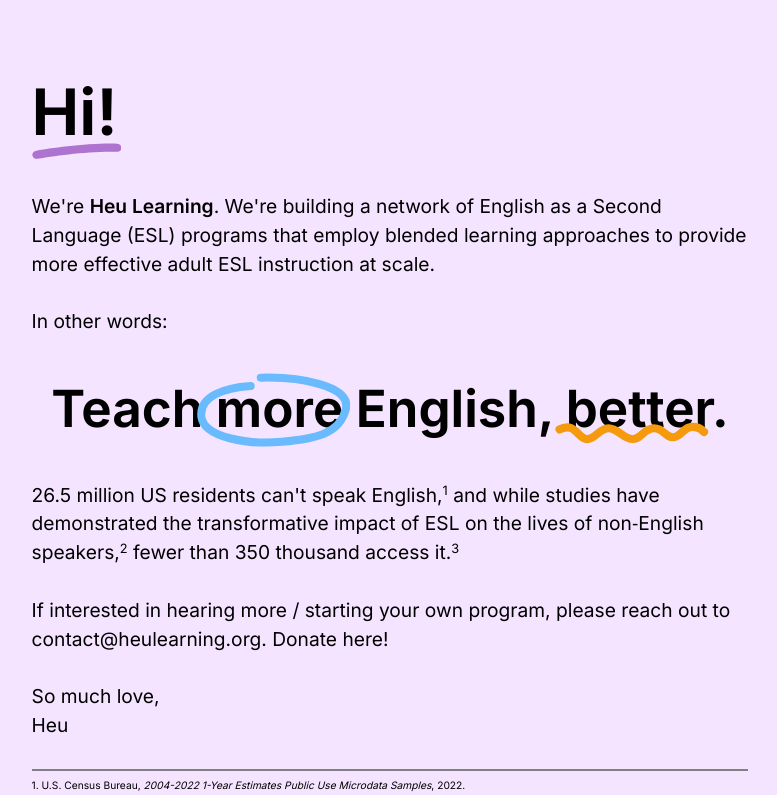
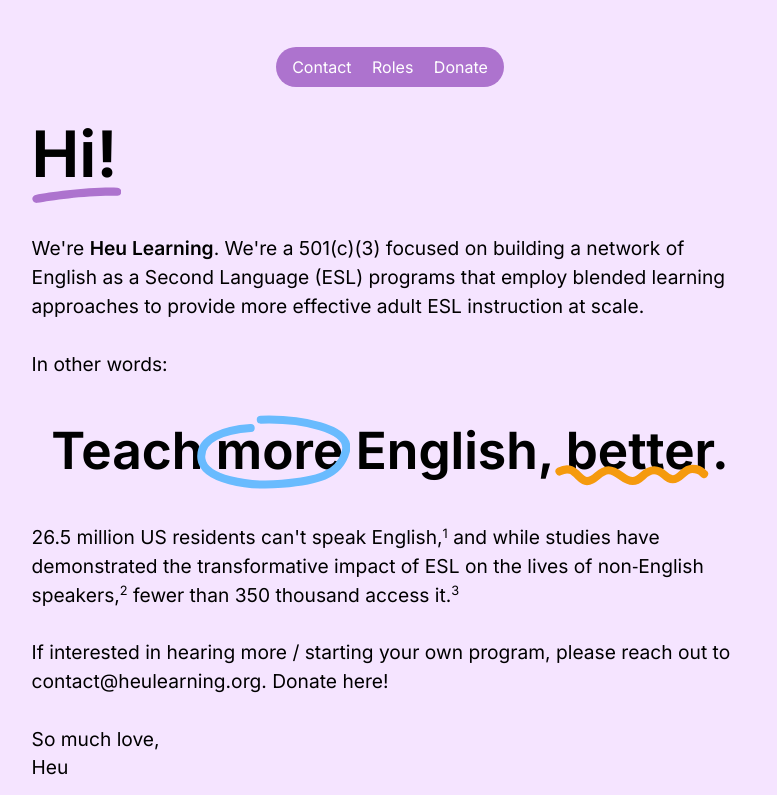
Before and after one commit to juliaying26/HeuLandingPage, a Next.js app in the folder frontend/: page / in a window 1280 px wide. Shown: the top 795 px of the page, without its empty margins (250-1027 px from the left). Built offline with nearby package versions, Linux system fonts and the light colour scheme.

Commit message:
added navbar with contact roles and donate

```diff
--- a/frontend/components/Body.module.css
+++ b/frontend/components/Body.module.css
@@ -1,4 +1,5 @@
 .body {
+  padding-top: 1vw;
   font-size: 1.5vw;
   hyphens: none;
 }
@@ -15,7 +16,7 @@
 }
 
 .boldText {
-    font-variation-settings: 'wght' 600;
+  font-variation-settings: "wght" 600;
   display: inline;
 }
 
--- a/frontend/components/Header.module.css
+++ b/frontend/components/Header.module.css
@@ -1,10 +1,12 @@
-
+.header {
+  position: relative;
+}
 
 .header_text {
   color: black;
   font-size: 5vw;
   font-weight: bold;
-  font-variation-settings: 'wght' 650;
+  font-variation-settings: "wght" 650;
   text-align: left;
   padding-bottom: 1.5vw;
 }
@@ -19,7 +21,7 @@
     width: 18vw !important;
     height: 5vw !important;
     position: absolute;
-    top: 27.5vw !important;
+    top: 23vw !important;
   }
 }
 
@@ -33,7 +35,7 @@
     width: 15vw !important;
     height: 4vw !important;
     position: absolute;
-    top: 23vw !important;
+    top: 18.4vw !important;
   }
 }
 
@@ -47,7 +49,7 @@
     width: 14vw !important;
     height: 4vw !important;
     position: absolute;
-    top: 22.2vw !important;
+    top: 17vw !important;
   }
 }
 
@@ -55,5 +57,5 @@
   width: 7vw;
   height: 3vw;
   position: absolute;
-  top: 10.3vw;
+  top: 5.4vw;
 }
--- /dev/null
+++ b/frontend/components/Navbar.module.css
@@ -0,0 +1,70 @@
+.navbar {
+  display: flex;
+  justify-content: center;
+  position: sticky;
+  top: 0;
+  background: #f5e4ff;
+  z-index: 100;
+  padding: 1.2vw 0 1.5vw 0;
+}
+
+.nav_links {
+  display: flex;
+  background: #ad73ce;
+  border-radius: 2vw;
+  padding: 0.62vw 1.5vw 0.62vw 1.5vw;
+  justify-content: space-between;
+  gap: 0.9vw;
+  align-items: center;
+  font-size: 1vw;
+  color: white;
+  font-family: "Inter", sans-serif;
+}
+
+.nav_buttons {
+  background: #ad73ce;
+  padding: 0.62vw 0.8vw 0.62vw 0.8vw;
+  color: white;
+}
+
+.nav_buttons_left {
+  background: #ad73ce;
+  padding: 0.62vw 0.8vw 0.62vw 1.3vw;
+  color: white;
+  border-radius: 2vw 0 0 2vw;
+}
+
+.nav_buttons_right {
+  background: #ad73ce;
+  padding: 0.62vw 1.3vw 0.62vw 0.8vw;
+  color: white;
+  border-radius: 0 2vw 2vw 0;
+}
+
+.nav_buttons:hover {
+  background: #c299dc;
+}
+
+.nav_buttons_left:hover {
+  background: #c299dc;
+}
+
+.nav_buttons_right:hover {
+  background: #c299dc;
+}
+
+.nav_links a:hover {
+  color: #f5e4ff;
+}
+
+.nav_divider {
+  display: block;
+  background: #ffffff;
+  width: 0.1vw;
+  height: 2vw;
+  opacity: 0%;
+}
+
+.donate {
+  color: #ffffff;
+}
--- a/frontend/components/body.tsx
+++ b/frontend/components/body.tsx
@@ -4,27 +4,89 @@
 export default function Body() {
   return (
     <div className={styles.body}>
-            <div>We&apos;re <div className={styles.boldText}>Heu Learning</div>. We&apos;re building a network of English as a Second Language (ESL) programs that employ blended learning approaches to provide more effective adult ESL instruction at scale.</div>
+      <div>
+        We&apos;re <div className={styles.boldText}>Heu Learning</div>.
+        We&apos;re a 501(c)(3) focused on building a network of English as a
+        Second Language (ESL) programs that employ blended learning approaches
+        to provide more effective adult ESL instruction at scale.
+      </div>
       <br></br>
       <div>In other words:</div>
       <br></br>
       <Hook />
       <br></br>
-            <div>26.5 million US residents can&apos;t speak English,<sup className={styles.footnote}>1</sup> and while studies have demonstrated the transformative impact of ESL on the lives of non‑English speakers,<sup className={styles.footnote}>2</sup> fewer than 350 thousand access it.<sup className={styles.footnote}>3</sup></div>
+      <div>
+        26.5 million US residents can&apos;t speak English,
+        <sup className={styles.footnote}>1</sup> and while studies have
+        demonstrated the transformative impact of ESL on the lives of
+        non‑English speakers,<sup className={styles.footnote}>2</sup> fewer than
+        350 thousand access it.<sup className={styles.footnote}>3</sup>
+      </div>
       <br></br>
       {/* <div>Our mission is to dramatically increase the <div className={styles.boldText}>supply</div> and <div className={styles.boldText}>effectiveness</div> of in‑person adult English instruction.</div> */}
       <div></div>
 
-
-            <div>If interested in hearing more / starting your own program, please reach out to <a href="mailto:contact@heulearning.org" className={styles.link}>contact@heulearning.org</a>. <a href="https://givebutter.com/launch-heu-learning" target="_blank" className={styles.link}>Donate here!</a></div>
+      <div>
+        If interested in hearing more / starting your own program, please reach
+        out to{" "}
+        <a href="mailto:contact@heulearning.org" className={styles.link}>
+          contact@heulearning.org
+        </a>
+        .{" "}
+        <a
+          href="https://givebutter.com/heu"
+          target="_blank"
+          className={styles.link}
+        >
+          Donate here!
+        </a>
+      </div>
       <br></br>
       <p>So much love,</p>
       <p>Heu</p>
       <br></br>
       <hr className={styles.divider}></hr>
-            <p id="fn1" className={styles.footnote_link}>1. <a href="https://data.census.gov/mdat/#/search?ds=ACSPUMS1Y2022&title=Age%20by%20year%20of%20entry%20of%20noncitizens" target="_blank" className={styles.footnote_link}>U.S. Census Bureau, <i>2004-2022 1-Year Estimates Public Use Microdata Samples</i>, 2022.</a></p>
-            <p id="fn2" className={styles.footnote_link}>2. <a href="https://pubs.aeaweb.org/doi/pdfplus/10.1257/pol.20210336" target="_blank" className={styles.footnote_link}>Heller and Mumma, <i>Immigrant Integration in the United States: The Role of Adult English Language Training</i>, 2023.</a></p>
-            <p id="fn3" className={styles.footnote_link}>3. <a href="https://nces.ed.gov/programs/digest/d22/tables/dt22_507.20.asp?current=yes" target="_blank" className={styles.footnote_link}>National Center for Education Statistics, <i>Participants in State-Administered Adult Basic Education, Adult Secondary Education, and English Language Acquisition Programs</i>, 2022.</a></p>
+      <p id="fn1" className={styles.footnote_link}>
+        1.{" "}
+        <a
+          href="https://data.census.gov/mdat/#/search?ds=ACSPUMS1Y2022&title=Age%20by%20year%20of%20entry%20of%20noncitizens"
+          target="_blank"
+          className={styles.footnote_link}
+        >
+          U.S. Census Bureau,{" "}
+          <i>2004-2022 1-Year Estimates Public Use Microdata Samples</i>, 2022.
+        </a>
+      </p>
+      <p id="fn2" className={styles.footnote_link}>
+        2.{" "}
+        <a
+          href="https://pubs.aeaweb.org/doi/pdfplus/10.1257/pol.20210336"
+          target="_blank"
+          className={styles.footnote_link}
+        >
+          Heller and Mumma,{" "}
+          <i>
+            Immigrant Integration in the United States: The Role of Adult
+            English Language Training
+          </i>
+          , 2023.
+        </a>
+      </p>
+      <p id="fn3" className={styles.footnote_link}>
+        3.{" "}
+        <a
+          href="https://nces.ed.gov/programs/digest/d22/tables/dt22_507.20.asp?current=yes"
+          target="_blank"
+          className={styles.footnote_link}
+        >
+          National Center for Education Statistics,{" "}
+          <i>
+            Participants in State-Administered Adult Basic Education, Adult
+            Secondary Education, and English Language Acquisition Programs
+          </i>
+          , 2022.
+        </a>
+      </p>
     </div>
   );
 }
--- a/frontend/components/header.tsx
+++ b/frontend/components/header.tsx
@@ -1,17 +1,29 @@
 import styles from "./Header.module.css";
 
 // Declaring type of props - see "Typing Component Props" for more examples
-type AppProps = {name: string}; /* use `interface` if exporting so that consumers can extend */
+type AppProps = {
+  name: string;
+}; /* use `interface` if exporting so that consumers can extend */
 
 // Easiest way to declare a Function Component; return type is inferred.
 
 const Header = () => (
-    <>
-        <h1 className={styles.header_text}>Hi!</h1>
-        <svg className={styles.line} viewBox="0 0 160 29" fill="none" xmlns="http://www.w3.org/2000/svg">
-            <path fill-rule="evenodd" clip-rule="evenodd" d="M159.606 8.50938C159.566 12.5162 156.291 15.6694 152.291 15.5522C100.632 14.0392 35.4351 23.3522 9.30163 28.2141C5.38331 28.9431 1.55646 26.3387 0.754114 22.397C-0.0482315 18.4554 2.47776 14.6691 6.39608 13.9401C32.9339 9.00299 99.2832 -0.514478 152.438 1.04235C156.437 1.15948 159.647 4.50259 159.606 8.50938Z" fill="#AD73CE"/>
-        </svg>
-    </>
+  <div className={styles.header}>
+    <h1 className={styles.header_text}>Hi!</h1>
+    <svg
+      className={styles.line}
+      viewBox="0 0 160 29"
+      fill="none"
+      xmlns="http://www.w3.org/2000/svg"
+    >
+      <path
+        fill-rule="evenodd"
+        clip-rule="evenodd"
+        d="M159.606 8.50938C159.566 12.5162 156.291 15.6694 152.291 15.5522C100.632 14.0392 35.4351 23.3522 9.30163 28.2141C5.38331 28.9431 1.55646 26.3387 0.754114 22.397C-0.0482315 18.4554 2.47776 14.6691 6.39608 13.9401C32.9339 9.00299 99.2832 -0.514478 152.438 1.04235C156.437 1.15948 159.647 4.50259 159.606 8.50938Z"
+        fill="#AD73CE"
+      />
+    </svg>
+  </div>
 );
 
 export default Header;
--- /dev/null
+++ b/frontend/components/navbar.tsx
@@ -0,0 +1,34 @@
+import styles from "./Navbar.module.css";
+
+export default function Navbar() {
+  return (
+    <div className={styles.navbar}>
+      <a href="mailto:contact@heulearning.org">
+        <button className={styles.nav_buttons_left}>Contact</button>
+      </a>
+      <a
+        href="https://www.indeed.com/cmp/Heu-Learning?from=gnav-one-host&hl=en_US&co=US&_gl=1*1nb7wkj*_gcl_aw*R0NMLjE3MTk5NDk2MDIuQ2p3S0NBand5bzYwQmhCaUVpd0FIbVZMSmNoUXViZHRDTGVtMUVrV3hhSFJOMENqSV9wbWx3cFRwOXhYMEJSdXBHRTY2RXRnYlR0WThSb0NGajBRQXZEX0J3RQ..*_gcl_dc*R0NMLjE3MTk5NDk2MDIuQ2p3S0NBand5bzYwQmhCaUVpd0FIbVZMSmNoUXViZHRDTGVtMUVrV3hhSFJOMENqSV9wbWx3cFRwOXhYMEJSdXBHRTY2RXRnYlR0WThSb0NGajBRQXZEX0J3RQ..*_gcl_au*ODY5OTE4MzAuMTcxOTkxNDI0Mw..*_ga*MjcxOTMzMzg2LjE3MTk5MTQyNDA.*_ga_5KTMMETCF4*MTcxOTk0ODQyNS40LjEuMTcxOTk0OTc3Mi41OC4wLjA.*_fplc*ZVJKQnlsb0JwT2xjSk52T3pVbWlEb285YSUyRlNHcTFmTElaaiUyQmlQajRjY1pibU0wUVlnaEtEOFV3YjhzUGNRcmlzN2Jvd3NtREMwRDFnbTlXRktXRGdkWEglMkJTT2VUUTJ2bEpNa2F1YWJTak5oWXBuSGtBOWRzell6NnF5RVdRJTNEJTNE"
+        target="_blank"
+      >
+        <button className={styles.nav_buttons}>Roles</button>
+      </a>
+      <a href="https://givebutter.com/heu" target="_blank">
+        <button className={styles.nav_buttons_right} id="right">
+          Donate
+        </button>
+      </a>
+    </div>
+
+    // <div className={styles.navbar}>
+    //   <div className={styles.nav_links}>
+    //     <a href="mailto:contact@heulearning.org">Contact</a>
+    //     <div className={styles.nav_divider}></div>
+    //     <a href="">Roles</a>
+    //     <div className={styles.nav_divider}></div>
+    //     <div className={styles.donate}>
+    //       <a href="https://givebutter.com/heu" target="_blank">Donate</a>
+    //     </div>
+    //   </div>
+    // </div>
+  );
+}
--- a/frontend/src/pages/index.tsx
+++ b/frontend/src/pages/index.tsx
@@ -6,17 +6,17 @@
 import Footer from "../../components/footer";
 import Hook from "../../components/hook";
 import styles from "../styles/Home.module.css";
+import Navbar from "../../components/navbar";
 
-import { useState, useEffect } from 'react';
+import { useState, useEffect } from "react";
 
-import 'aos/dist/aos.css';
-import AOS from 'aos';
+import "aos/dist/aos.css";
+import AOS from "aos";
 
-import "animate.css/animate.compat.css"
-import ScrollAnimation from 'react-animate-on-scroll';
+import "animate.css/animate.compat.css";
+import ScrollAnimation from "react-animate-on-scroll";
 
 export default function Home() {
-
   return (
     <>
       <Head>
@@ -24,10 +24,14 @@
         <meta name="description" content="Teach more English better" />
         <meta name="viewport" content="width=device-width, initial-scale=1" />
         <link rel="icon" href="/icon.ico" />
-          <link href="https://fonts.googleapis.com/css2?family=Inter:wght@400;700&display=swap" rel="stylesheet" />
+        <link
+          href="https://fonts.googleapis.com/css2?family=Inter:wght@400;700&display=swap"
+          rel="stylesheet"
+        />
       </Head>
 
       <div className={styles.background}>
+        <Navbar />
         <Header />
         <Body />
         <Footer />
--- a/frontend/src/styles/Home.module.css
+++ b/frontend/src/styles/Home.module.css
@@ -1,12 +1,10 @@
-
-.background{
+.background {
   max-height: 100%;
   max-width: 100%;
   display: flex;
   flex-direction: column;
   justify-content: space-between;
-  gap: 1vw;
-  font-family: 'Inter', sans-serif;
+  font-family: "Inter", sans-serif;
 }
 
 .animation-in-progress {
--- a/frontend/src/styles/globals.css
+++ b/frontend/src/styles/globals.css
@@ -3,12 +3,12 @@
 @tailwind utilities;
 
 body {
-    background-color: #F5E4FF;
+  background-color: #f5e4ff;
   align-items: center;
   overflow-x: hidden;
   margin-left: 22vw;
   margin-right: 22vw;
-    margin-top: 5vw;
+  margin-top: 2.5vw;
   margin-bottom: 5vw;
 }
 
@@ -60,9 +60,9 @@
   }
 }
 
-
 @layer base {
-    ul, ol {
+  ul,
+  ol {
     list-style: revert;
   }
 }
@@ -86,5 +86,5 @@
 }
 
 a:hover {
-    color: #AD73CE;
+  color: #ad73ce;
 }
```
Lines whose indentation alone changed are shown as unchanged.
